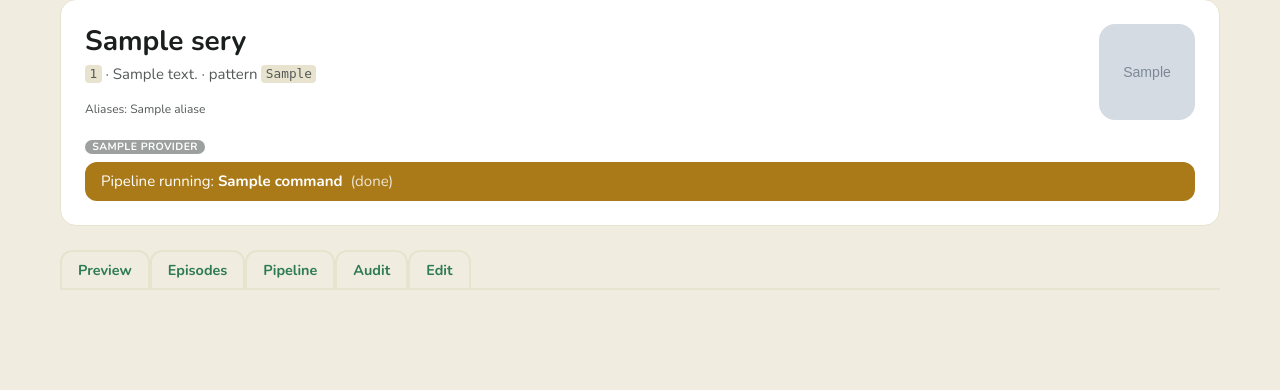
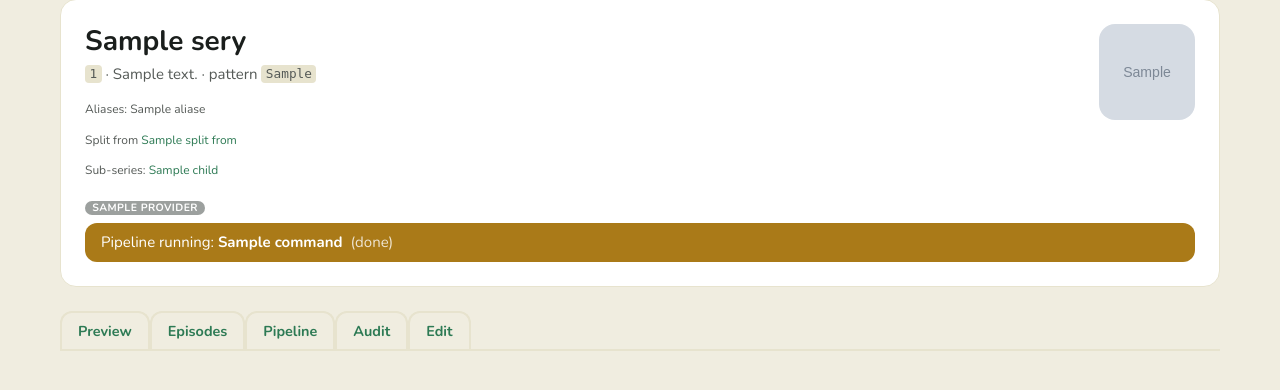
Before and after one commit to EnTeQuAk/lauschi, a Python web app: template tools/src/lauschi_catalog/web/templates/series_detail.html in a window 1280 px wide. Shown: the part 119-509 px from the top of the page. Run offline with Jinja, Linux system fonts and the light colour scheme; the template is opened without the code that fills it: most values are stand-ins (such as "Sample title", 1, 10 or a date in 2020); grey boxes marked "Sample" are stand-in pictures.

Commit message:
feat(tools): show split-from relationship in series detail page
Add split_from field to CatalogEntry model, loader, and SQLite
schema. Series detail page now shows the parent series link for
split-off series and lists child sub-series on the parent page,
so you can jump between related series.

Co-Authored-By: Claude Opus 4.6 <noreply@anthropic.com>

```diff
--- a/tools/src/lauschi_catalog/catalog/loader.py
+++ b/tools/src/lauschi_catalog/catalog/loader.py
@@ -66,6 +66,7 @@ def load_catalog(path: Path | None = None) -> list[CatalogEntry]:
                 cover_url=raw.get("cover_url"),
                 content_type=raw.get("content_type"),
                 series_facts=series_facts,
+                split_from=raw.get("split_from"),
                 providers=providers,
             ),
         )
--- a/tools/src/lauschi_catalog/catalog/models.py
+++ b/tools/src/lauschi_catalog/catalog/models.py
@@ -41,6 +41,7 @@ class CatalogEntry:
     # series.yaml after audit confirms them. Curate loads them as
     # input context for incremental updates.
     series_facts: dict | None = None
+    split_from: str | None = None
     providers: dict[str, ProviderConfig] = field(default_factory=dict)
 
     def artist_ids(self, provider: str) -> list[str]:
--- a/tools/src/lauschi_catalog/web/templates/series_detail.html
+++ b/tools/src/lauschi_catalog/web/templates/series_detail.html
@@ -27,6 +27,21 @@
         {% if series.aliases %}
             <p class="mb-05 text-muted">
                 <small>Aliases: {{ series.aliases | join(", ") }}</small>
+            </p>
+        {% endif %}
+        {% if split_from %}
+            <p class="mb-05 text-muted">
+                <small>Split from <a href="/catalog/{{ split_from.id }}">{{ split_from.title }}</a></small>
+            </p>
+        {% endif %}
+        {% if split_children %}
+            <p class="mb-05 text-muted">
+                <small>Sub-series:
+                    {% for child in split_children %}
+                        {% if not loop.first %}, {% endif %}
+                        <a href="/catalog/{{ child.id }}">{{ child.title }}</a>
+                    {% endfor %}
+                </small>
             </p>
         {% endif %}
         <div class="mb-075">
```
Also changed, not shown: tools/src/lauschi_catalog/web/catalog_db.py (+15 -4 lines), tools/src/lauschi_catalog/web/routes/catalog.py (+14 -0 lines).
